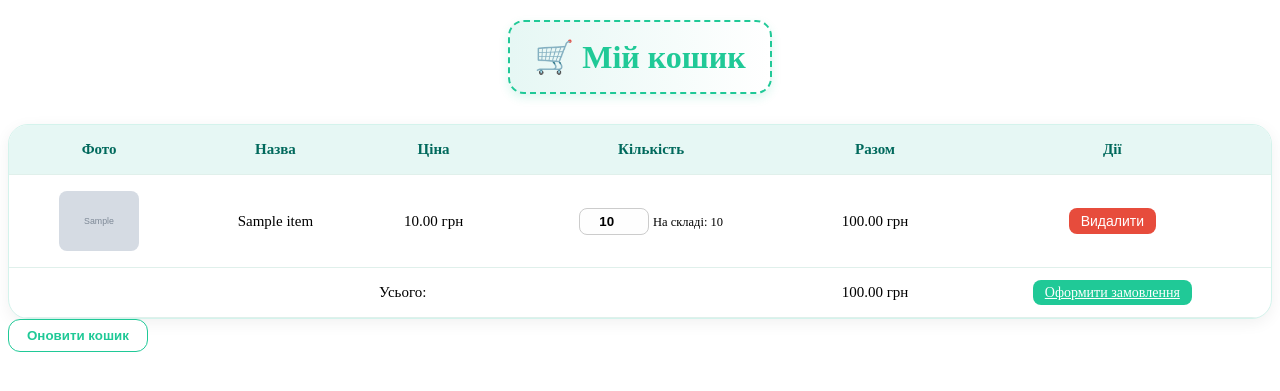
After one commit to AnnMukha/petizoo, a PHP site: template views/cart/index.php in a window 1280 px wide. The commit adds this page. Shown: the top 391 px of the page. Run offline with PHP 8.4, Linux system fonts and the light colour scheme; the template is opened without the code that fills it: most values are stand-ins (such as "Sample title", 1, 10 or a date in 2020); grey boxes marked "Sample" are stand-in pictures; data that the repository does not hold is empty.

Commit message:
8.Реалізовано повноцінну систему кошика для сайту

```diff
--- a/controllers/UsersController.php
+++ b/controllers/UsersController.php
@@ -52,6 +52,8 @@ class UsersController extends Controller
     }
     public function actionLogout() {
         Users::LogoutUser();
+        unset($_SESSION['cart']);
+        unset($_SESSION['cart_count']); // 🔥 Скидаємо лічильник кошика
         return $this->redirect('/users/login');
     }
 }
--- a/core/Controller.php
+++ b/core/Controller.php
@@ -45,8 +45,7 @@ class Controller{
     }
     public function addErrorMessage($message = null): void
     {
-        $this->errorMessages [] = $message;
-        $this->template->setParam('error_message', implode('<br/>', $this->errorMessages));
+        $_SESSION['error_messages'][] = $message;
     }
     public function clearErrorMessage(): void
     {
--- /dev/null
+++ b/css/cart.css
@@ -0,0 +1,180 @@
+/* === Кошик - стилізація під Petizoo === */
+.table-cart {
+    border-collapse: separate;
+    border-spacing: 0;
+    width: 100%;
+    border-radius: 20px;
+    background-color: #ffffff;
+    overflow: hidden;
+    border: 1px solid #d4f3ec;
+    box-shadow: 0 4px 16px rgba(0, 0, 0, 0.06);
+}
+
+.table-cart thead {
+    background-color: #e6f7f4;
+    color: #00695c;
+    font-weight: bold;
+}
+
+.table-cart th, .table-cart td {
+    padding: 16px 12px;
+    font-size: 15px;
+    text-align: center;
+    vertical-align: middle;
+    border-bottom: 1px solid #e0f0eb;
+}
+
+.table-cart td img {
+    border-radius: 8px;
+    max-height: 70px;
+    object-fit: contain;
+}
+
+/* Кількість */
+.input-quantity {
+    width: 70px;
+    text-align: center;
+    border-radius: 8px;
+    border: 1px solid #ccc;
+    padding: 5px 10px;
+    font-weight: bold;
+    background-color: #fefefe;
+    transition: border-color 0.2s ease;
+}
+
+.input-quantity:focus {
+    outline: none;
+    border-color: #20c997;
+    box-shadow: 0 0 0 3px rgba(32, 201, 151, 0.2);
+}
+
+.stock-note {
+    font-size: 12px;
+    color: #999;
+    margin-top: 4px;
+    display: block;
+}
+
+/* Кнопки */
+.btn-sm {
+    font-size: 14px;
+    padding: 5px 12px;
+    border-radius: 8px;
+}
+
+.btn-danger {
+    background-color: #e74c3c;
+    border: none;
+    color: white;
+    font-weight: 500;
+}
+
+.btn-danger:hover {
+    background-color: #c0392b;
+}
+
+.btn-success {
+    background-color: #20c997;
+    border: none;
+    color: white;
+    font-weight: 500;
+}
+
+.btn-success:hover {
+    background-color: #17a88b;
+}
+
+.btn-outline-primary {
+    border: 1px solid #20c997;
+    color: #20c997;
+    background-color: white;
+    font-weight: 500;
+}
+
+.btn-outline-primary:hover {
+    background-color: #20c997;
+    color: white;
+}
+
+.alert-warning {
+    border-radius: 12px;
+    border: 1px solid #ffeeba;
+    background-color: #fff8e1;
+    font-size: 15px;
+    padding: 15px;
+    box-shadow: 0 2px 6px rgba(255, 215, 0, 0.1);
+}
+
+.update-btn {
+    border-radius: 12px;
+    padding: 8px 18px;
+    border: 1px solid #20c997;
+    background-color: white;
+    color: #20c997;
+    font-weight: bold;
+    transition: all 0.2s ease-in-out;
+}
+
+.update-btn:hover {
+    background-color: #20c997;
+    color: white;
+}
+
+/* Загальна сума */
+.total-cell {
+    font-size: 18px;
+    font-weight: bold;
+    color: #111;
+}
+.cart-title {
+    font-size: 2rem; /* 🔽 трохи менше */
+    font-weight: 700;
+    color: #20c997;
+    background: linear-gradient(to right, #e6f7f4, #ffffff);
+    padding: 16px 24px;
+    border-radius: 16px;
+    box-shadow: 0 4px 10px rgba(32, 201, 151, 0.15);
+    border: 2px dashed #20c997;
+    margin: 0 auto 30px;
+    animation: fadeIn 0.6s ease-in-out;
+    display: inline-block;
+    text-align: center;
+}
+
+/* Контейнер для центрування */
+.cart-title-wrapper {
+    text-align: center;
+    margin-top: 20px;
+}
+
+.discount-alert {
+    background-color: #fff8e6;
+    border-left: 6px solid #ffc107;
+    border-radius: 14px;
+    padding: 20px;
+    margin-bottom: 30px;
+    box-shadow: 0 2px 10px rgba(255, 193, 7, 0.1);
+    font-size: 16px;
+    color: #6c5d2c;
+    position: relative;
+}
+
+.discount-alert::before {
+    font-size: 24px;
+    position: absolute;
+    top: 18px;
+    left: 20px;
+}
+
+.discount-alert .text {
+    margin-left: 36px;
+}
+
+.discount-alert strong {
+    color: #d35400;
+    font-weight: bold;
+}
+
+.discount-alert .btn {
+    margin-top: 10px;
+}
--- a/models/Users.php
+++ b/models/Users.php
@@ -37,6 +37,8 @@ class Users extends Model
     }
     public static function LogoutUser() {
         Core::get()->session->remove('user');
+        unset($_SESSION['cart']);
+        unset($_SESSION['cart_count']);
     }
     public static function RegisterUser($login, $password, $lastname, $firstname) {
         $user = new Users();
--- /dev/null
+++ b/views/cart/index.php
@@ -0,0 +1,127 @@
+<?php /** @var array $items */ ?>
+<?php /** @var bool $isGuest */ ?>
+<link rel="stylesheet" href="/css/cart.css">
+
+<div class="cart-title-wrapper text-center">
+    <h2 class="cart-title">🛒 Мій кошик</h2>
+</div>
+
+<?php if (!empty($_SESSION['error'])): ?>
+    <div class="alert alert-danger text-center">
+        <?= $_SESSION['error']; unset($_SESSION['error']); ?>
+    </div>
+<?php endif; ?>
+
+<?php if ($isGuest): ?>
+    <div class="discount-alert">
+        <div class="text">
+            🐾 Ви не авторизовані. Зареєструйтесь, щоб зберігати історію покупок і отримати
+            <strong>5% знижку</strong>, а також бути першим в курсі акцій!
+            <div class="mt-2">
+                <a href="/users/register" class="btn btn-sm btn-success">Зареєструватись</a>
+                <a href="/users/login" class="btn btn-sm btn-outline-success">Увійти</a>
+            </div>
+        </div>
+    </div>
+<?php endif; ?>
+
+<?php if (!empty($_SESSION['error_messages'])): ?>
+    <div class="container">
+        <?php foreach ($_SESSION['error_messages'] as $msg): ?>
+            <div class="alert alert-danger"><?= htmlspecialchars($msg) ?></div>
+        <?php endforeach; ?>
+        <?php unset($_SESSION['error_messages']); ?>
+    </div>
+<?php endif; ?>
+
+<?php if (!empty($items)): ?>
+    <form method="post" action="/cart/update">
+        <div class="container">
+            <table class="table table-cart text-center align-middle">
+                <thead>
+                <tr>
+                    <th>Фото</th>
+                    <th>Назва</th>
+                    <th>Ціна</th>
+                    <th>Кількість</th>
+                    <th>Разом</th>
+                    <th>Дії</th>
+                </tr>
+                </thead>
+                <tbody>
+                <?php $total = 0; ?>
+                <?php foreach ($items as $item): ?>
+                    <?php $sum = $item['price'] * $item['quantity']; ?>
+                    <?php $total += $sum; ?>
+                    <tr>
+                        <td><img src="/<?= ltrim($item['image'], '/') ?>" width="80" alt=""></td>
+                        <td class="fw-semibold"><?= htmlspecialchars($item['name']) ?></td>
+                        <td><?= number_format($item['price'], 2) ?> грн</td>
+                        <td>
+                            <input type="number"
+                                   name="quantities[<?= $item['product_id'] ?>]"
+                                   class="input-quantity"
+                                   min="1"
+                                   max="<?= $item['stock'] ?>"
+                                   value="<?= $item['quantity'] ?>">
+                            <small class="text-muted d-block">На складі: <?= $item['stock'] ?></small>
+                        </td>
+                        <td><?= number_format($sum, 2) ?> грн</td>
+                        <td>
+                            <button type="submit"
+                                    name="remove"
+                                    value="<?= $item['product_id'] ?>"
+                                    class="btn btn-sm btn-danger">
+                                Видалити
+                            </button>
+                        </td>
+                    </tr>
+                <?php endforeach; ?>
+                <tr>
+                    <td colspan="4" class="text-end fw-bold">Усього:</td>
+                    <td class="fw-bold"><?= number_format($total, 2) ?> грн</td>
+                    <td>
+                        <a href="/checkout" class="btn btn-success btn-sm">Оформити замовлення</a>
+                    </td>
+                </tr>
+                </tbody>
+            </table>
+
+            <div class="text-end">
+                <button type="submit" class="btn update-btn">Оновити кошик</button>
+            </div>
+        </div>
+    </form>
+<?php else: ?>
+    <p class="text-center text-muted">Кошик порожній 😿</p>
+<?php endif; ?>
+
+<script>
+    document.addEventListener('DOMContentLoaded', () => {
+        const inputs = document.querySelectorAll('input[type="number"][name^="quantities"]');
+
+        inputs.forEach(input => {
+            input.addEventListener('change', () => {
+                localStorage.setItem('scrollY', window.scrollY);
+                const form = document.createElement('form');
+                form.method = 'POST';
+                form.action = '/cart/update';
+
+                const hiddenInput = document.createElement('input');
+                hiddenInput.type = 'hidden';
+                hiddenInput.name = `quantities[${input.name.match(/\d+/)[0]}]`;
+                hiddenInput.value = input.value;
+
+                form.appendChild(hiddenInput);
+                document.body.appendChild(form);
+                form.submit();
+            });
+        });
+
+        const y = localStorage.getItem('scrollY');
+        if (y !== null) {
+            window.scrollTo(0, parseInt(y));
+            localStorage.removeItem('scrollY');
+        }
+    });
+</script>
--- a/views/layouts/index.php
+++ b/views/layouts/index.php
@@ -327,10 +327,10 @@ if (empty($Content))
                        aria-label="Search"/>
                 <button class="btn btn-outline-success btn-sm" type="submit">🔍</button>
             </form>
-            <a href="/cart/index" class="btn btn-outline-secondary btn-sm position-relative me-2">
-                <i class="bi bi-cart2 me-1"></i> Кошик
+            <a href="/cart/index" class="btn btn-outline-secondary position-relative btn-sm me-2">
+                <i class="bi bi-cart2"></i> Кошик
                 <?php if (($count = $_SESSION['cart_count'] ?? 0) > 0): ?>
-                    <span class="position-absolute top-0 start-100 translate-middle badge rounded-pill bg-danger" style="font-size: 11px;">
+                    <span id="cart-badge" class="position-absolute top-0 start-100 translate-middle badge rounded-pill bg-danger">
             <?= $count ?>
         </span>
                 <?php endif; ?>
```
Also changed, not shown: controllers/CartController.php (added, +293 -0 lines), models/Category.php (deleted, +0 -14 lines), views/products/index.php (+32 -11 lines).
